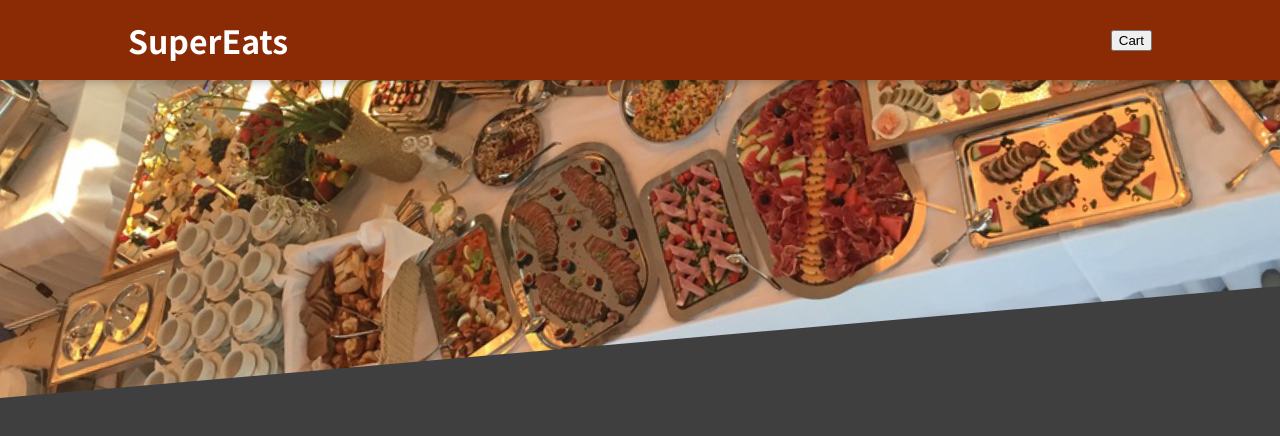
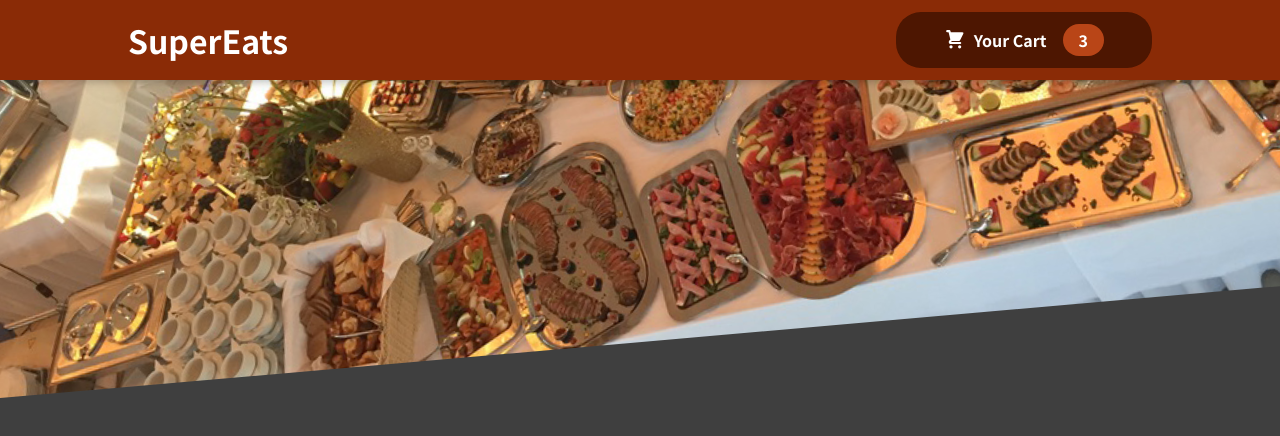
Before and after one commit to sofiadurkan1/food_order_app_react, a React (Create React App) app: page / in a window 1280 px wide. Shown: the top 436 px of the page. Built offline with nearby package versions, Linux system fonts and the light colour scheme.

Commit message:
header component added

```diff
--- /dev/null
+++ b/src/components/Cart/CartIcon.js
@@ -0,0 +1,13 @@
+const CartIcon = () => {
+    return (
+      <svg
+        xmlns='http://www.w3.org/2000/svg'
+        viewBox='0 0 20 20'
+        fill='currentColor'
+      >
+        <path d='M3 1a1 1 0 000 2h1.22l.305 1.222a.997.997 0 00.01.042l1.358 5.43-.893.892C3.74 11.846 4.632 14 6.414 14H15a1 1 0 000-2H6.414l1-1H14a1 1 0 00.894-.553l3-6A1 1 0 0017 3H6.28l-.31-1.243A1 1 0 005 1H3zM16 16.5a1.5 1.5 0 11-3 0 1.5 1.5 0 013 0zM6.5 18a1.5 1.5 0 100-3 1.5 1.5 0 000 3z' />
+      </svg>
+    );
+  };
+
+  export default CartIcon;
--- a/src/components/Layout/Header.js
+++ b/src/components/Layout/Header.js
@@ -1,13 +1,14 @@
 import { Fragment } from 'react';
 import mealsImage from "../../assets/meals.jpeg"
-import classes from "./Header.module.css"
+import classes from "./Header.module.css";
+import HeaderCartButton from "./HeaderCartButton"
 
 const Header = (props) => {
     return (
         <Fragment>
             <header className={classes.header}>
                 <h1>SuperEats</h1>
-                <button>Cart</button>
+                <HeaderCartButton/>
             </header>
             <div className={classes['main-image']}>
                 <img src={mealsImage} alt=" A table full of meals" />
--- /dev/null
+++ b/src/components/Layout/HeaderCartButton.js
@@ -0,0 +1,20 @@
+import React from 'react'
+import CartIcon from "../Cart/CartIcon";
+import classes from "./HeaderCartButton.module.css";
+
+const HeaderCartButton = (props) => {
+    return (
+       <button className={classes.button}>
+           <span className={classes.icon}>
+               <CartIcon/>
+           </span>
+           <span>Your Cart</span>
+           <span className={classes.badge}>
+               3
+           </span>
+
+       </button>
+    )
+}
+
+export default HeaderCartButton
--- /dev/null
+++ b/src/components/Layout/HeaderCartButton.module.css
@@ -0,0 +1,59 @@
+.button {
+    cursor: pointer;
+    font: inherit;
+    border: none;
+    background-color: #4d1601;
+    color: white;
+    padding: 0.75rem 3rem;
+    display: flex;
+    justify-content: space-around;
+    align-items: center;
+    border-radius: 25px;
+    font-weight: bold;
+  }
+
+  .button:hover,
+  .button:active {
+    background-color: #2c0d00;
+  }
+
+  .icon {
+    width: 1.35rem;
+    height: 1.35rem;
+    margin-right: 0.5rem;
+  }
+
+  .badge {
+    background-color: #b94517;
+    padding: 0.25rem 1rem;
+    border-radius: 25px;
+    margin-left: 1rem;
+    font-weight: bold;
+  }
+
+  .button:hover .badge,
+  .button:active .badge {
+    background-color: #92320c;
+  }
+
+  .bump {
+    animation: bump 300ms ease-out;
+  }
+
+  @keyframes bump {
+    0% {
+      transform: scale(1);
+    }
+    10% {
+      transform: scale(0.9);
+    }
+    30% {
+      transform: scale(1.1);
+    }
+    50% {
+      transform: scale(1.15);
+    }
+    100% {
+      transform: scale(1);
+    }
+  }
```
Also changed, not shown: src/components/Meals/Meals.js (added).
